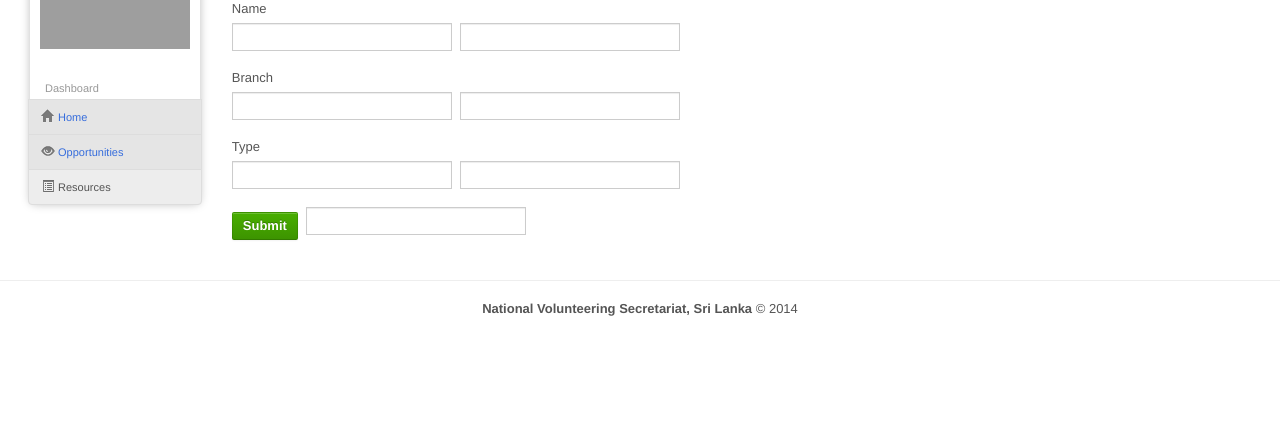
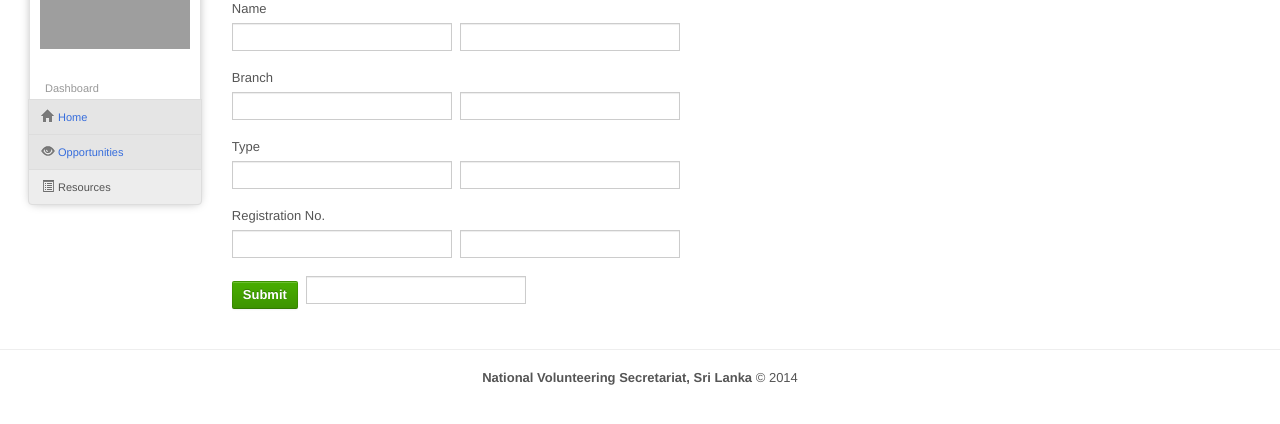
Before and after one commit to rshariffdeen/NVS, a Symfony app: template src/Ridwan/EntityBundle/Resources/views/Organization/edit.html.twig in a window 1280 px wide. Shown: the part 178-602 px from the top of the page. Run offline with Twig, Linux system fonts and the light colour scheme; the template is opened without the code that fills it, so the values that code supplies are empty; form fields are guessed from the names that the template uses; some libraries are stand-ins or nearby versions; some web fonts are replaced; grey boxes are pictures that could not be loaded.

Commit message:
registration no for organizations added

```diff
--- a/src/Ridwan/EntityBundle/Resources/config/doctrine/Organization.orm.xml
+++ b/src/Ridwan/EntityBundle/Resources/config/doctrine/Organization.orm.xml
@@ -9,6 +9,7 @@
     </id>
     <field name="name" type="string" column="name" nullable="false"/>
     <field name="branch" type="string" column="branch" length="45" nullable="false"/>
+	<field name="registration_no" type="string" column="registration_no" length="30" nullable="false"/>
     <field name="type" type="string" column="type" length="45" nullable="true"/>
     <field name="previousprojects" type="text" column="previousprojects" nullable="true"/>
     <field name="status" type="smallint" column="status" nullable="false"/>
--- a/src/Ridwan/EntityBundle/Resources/views/Organization/edit.html.twig
+++ b/src/Ridwan/EntityBundle/Resources/views/Organization/edit.html.twig
@@ -33,6 +33,14 @@
         </div>
 
         <div class="control-group primary">
+            {{form_label(edit_form.registration_no, 'Registration No.',{ 'label_attr': {'class': 'control-label'} })}}
+            <div class="controls">
+                {{form_widget(edit_form.registration_no)}}
+                <span class="help-inline">{{ form_widget(edit_form.registration_no) }}</span>
+            </div>
+        </div>
+
+        <div class="control-group primary">
         {{form_label(edit_form.type, ' ',{ 'label_attr': {'class': 'control-label'} })}}
         <div class="controls">
             {{form_widget(edit_form.submit,{'attr':{'class':'btn btn-success'}})}}
```
Also changed, not shown: src/Ridwan/EntityBundle/Entity/Organization.php (+28 -0 lines).
